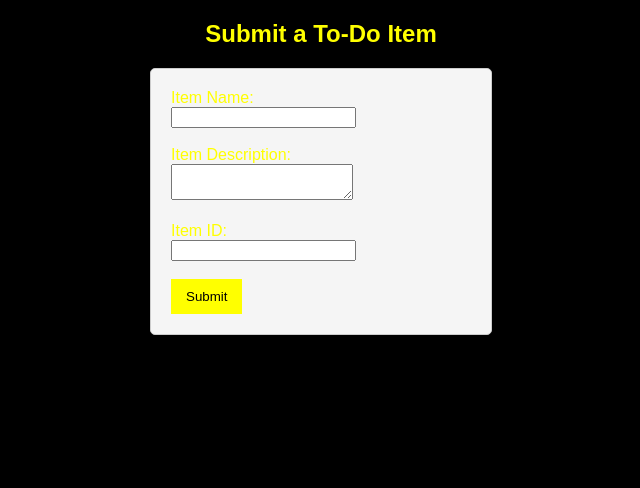
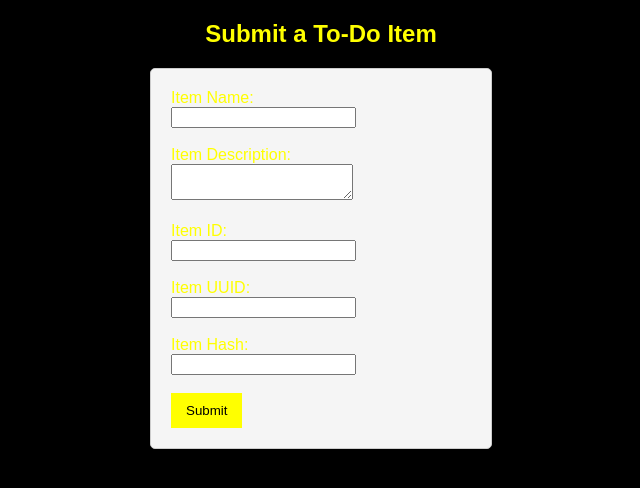
Before and after one commit to Maazin-Ahmed/To-do-Real-list, a Flask app: template frontend/templates/todo.html in a window 1280 px wide. Shown: the top 488 px of the page, without its empty margins (319-959 px from the left). Run offline with Flask 3, Linux system fonts and the light colour scheme; the template is opened without the code that fills it, so the values that code supplies are empty.

```diff
--- /dev/null
+++ b/backend/app.py
@@ -0,0 +1,27 @@
+from flask import Flask, request
+from pymongo import MongoClient
+
+app = Flask(__name__)
+
+client = MongoClient("mongodb+srv://dbuser:wxDuSTuQRuNvAYMb @to-do-list.oqi8izk.mongodb.net/?retryWrites=true&w=majority&appName=to-do-list")
+db = client['todoDB']
+collection = db['todoItems']
+
+@app.route('/submittodoitem', methods=['POST'])
+def submit_todo_item():
+    item_name = request.form.get('itemName')
+    item_description = request.form.get('itemDescription')
+
+    if not item_name or not item_description:
+        return "Missing required fields", 400
+
+    data = {
+        "itemName": item_name,
+        "itemDescription": item_description
+    }
+
+    collection.insert_one(data)
+    return "To-Do item submitted successfully!"
+
+if __name__ == '__main__':
+    app.run(debug=True, host='0.0.0.0', port=5000)
--- a/frontend/app.py
+++ b/frontend/app.py
@@ -1,6 +1,6 @@
 from flask import Flask, render_template , request
 
-#BACKEND_URL = 'http://0.0.0.0:5000'
+BACKEND_URL = 'http://0.0.0.0:5000'
 
 app = Flask(__name__)
 
@@ -9,4 +9,4 @@ def home():
     return render_template('todo.html')
 
 if __name__ == '__main__':
-    app.run(debug=True, )#host='0.0.0.0', port=6000
+    app.run(debug=True, host='0.0.0.0', port=6000)
--- a/frontend/templates/todo.html
+++ b/frontend/templates/todo.html
@@ -16,6 +16,13 @@
 
         <label>Item ID:</label><br>
         <input type="text" name="itemID" required><br><br>
+
+        <label>Item UUID:</label><br>
+        <input type="text" name="itemUUID" required><br><br>
+
+        <label>Item Hash:</label><br>
+        <input type="text" name="itemHash" required><br><br>
+
 
 
         <input type="submit" value="Submit" id="submit">
```
